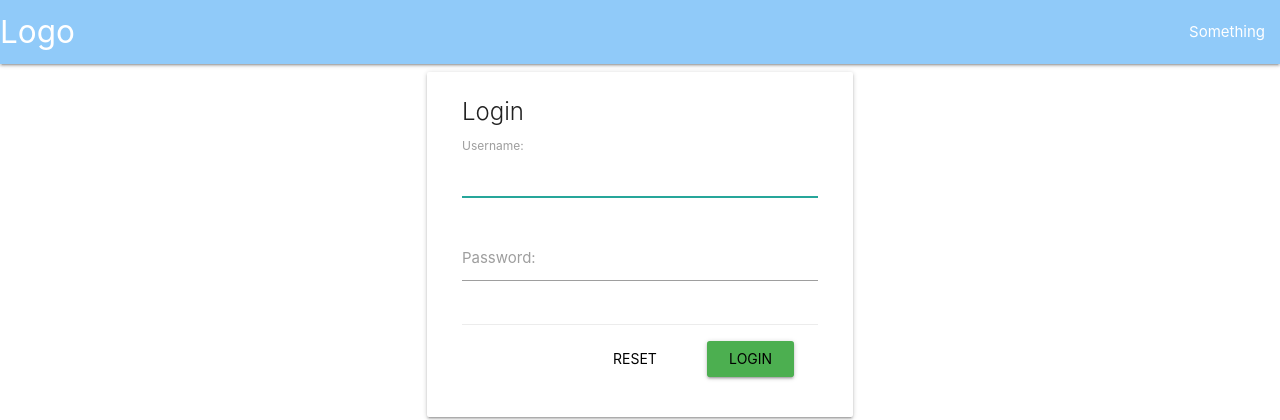
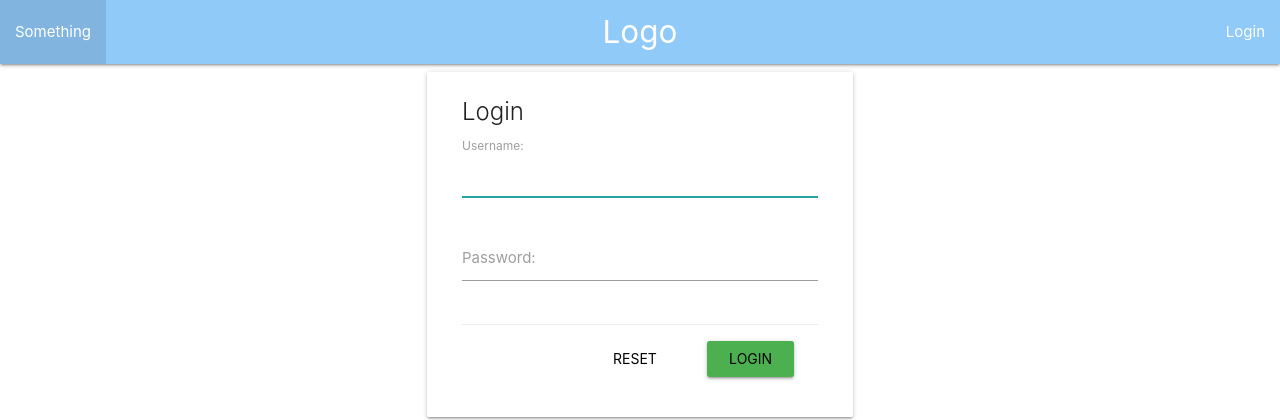
Before and after one commit to WCollier/train_manager, a Django app: page /login/ in a window 1280 px wide. Shown: the top 420 px of the page. Run offline with Django 3.2, Linux system fonts and the light colour scheme.

Commit message:
Add login and logout buttons to navbar

```diff
--- a/templates/base.html
+++ b/templates/base.html
@@ -10,13 +10,21 @@
     <body>
         <nav class="blue lighten-3">
             <div class="nav-wrapper">
-                <a href="#" class="brand-logo">Logo</a>
-                <ul id="nav-mobile" class="right hide-on-med-and-down">
-                    {# Change the active tag depending upon the route #}
-                    {% with request.resolver_match.url_name as url_name %}
+                <a href="#" class="brand-logo center">Logo</a>
+                {# Change the active tag depending upon the route #}
+                {% with request.resolver_match.url_name as url_name %}
+                    <ul id="nav-mobile" class="left hide-on-med-and-down">
                         <li class="{% if url_name == 'index' %} active {% endif %}"><a href="">Something</a></li>
-                    {% endwith %}
-                </ul>
+                    </ul>
+
+                    <ul id="nav-mobile" class="right hide-on-med-and-down">
+                        {% if user.is_authenticated %}
+                            <li class="{% if url_name == 'logout' %} active {% endif %}"><a href="{% url 'logout' %}">Logout</a></li>
+                        {% else %}
+                            <li class=""><a href="{% url 'login' %}">Login</a></li>
+                        {% endif %}
+                    </ul>
+                {% endwith %}
             </div>
         </nav>
         {% block content %}
```
